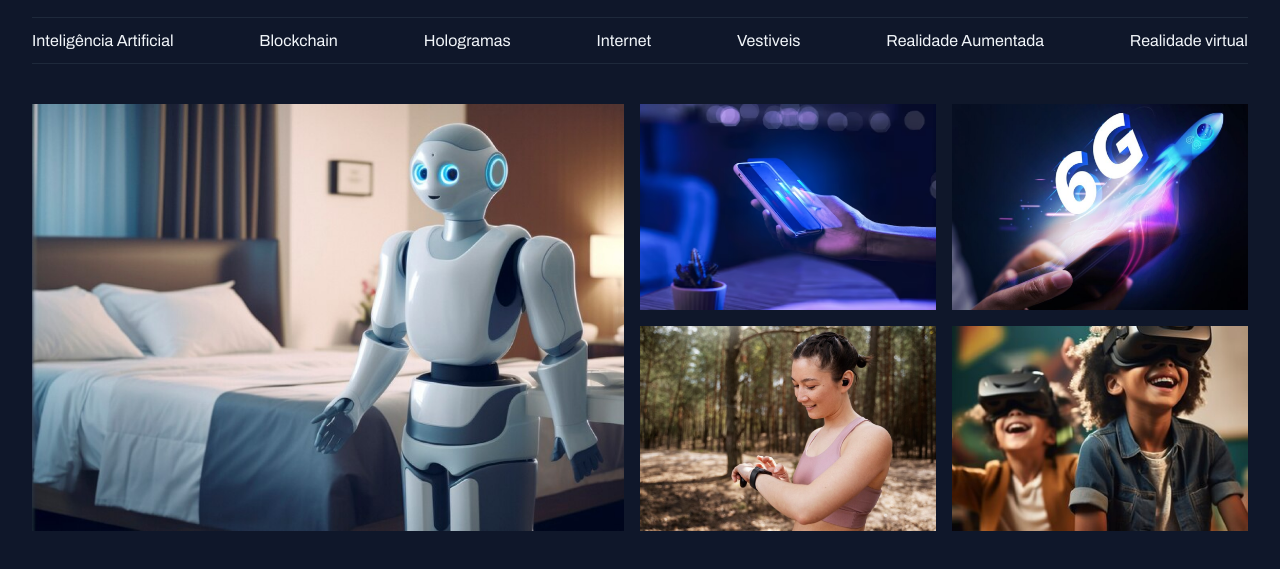
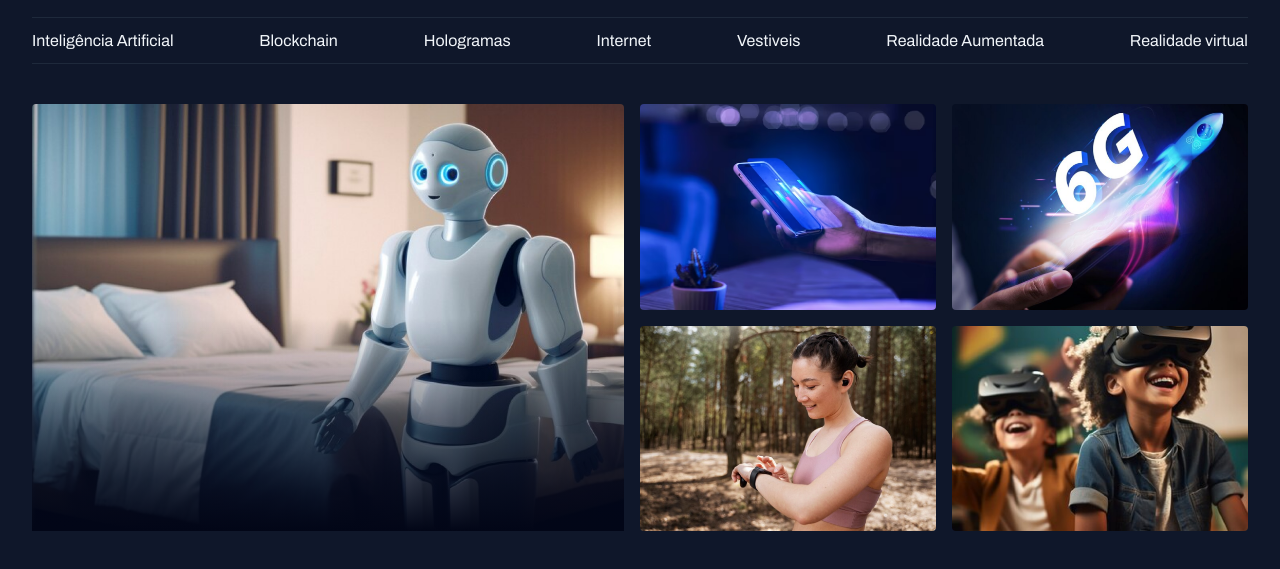
Before and after one commit to Raphael-Steimvacher/Portal-de-noticias, a plain HTML site: page index.html in a window 1280 px wide. Shown: the part 55-624 px from the top of the page. Drawn offline with Linux system fonts and the light colour scheme.

Commit message:
criando-.card

```diff
--- a/index.html
+++ b/index.html
@@ -40,7 +40,7 @@
   </header>
   <main class="container">
     <section id="featured" class="grid grid-flow-column gap-16">
-      <div>
+      <div class="card">
         <img src="./assets/images/Image 01.png" alt="">
       </div>
 
--- a/styles/section.css
+++ b/styles/section.css
@@ -2,5 +2,6 @@
   img{
     height: 100%;
     object-fit: cover;
+    border-radius: 4px;
   }
 }
--- a/styles/utility.css
+++ b/styles/utility.css
@@ -14,3 +14,16 @@
 .gap-16{
   gap: 16px;
 }
+
+.card{
+  position: relative;
+
+  &::before{
+    content: "";
+    position: absolute;
+    inset: 0;
+    top: 50%;
+    background: linear-gradient(180deg, transparent 0% , #020617 100%);
+
+  }
+}
```
